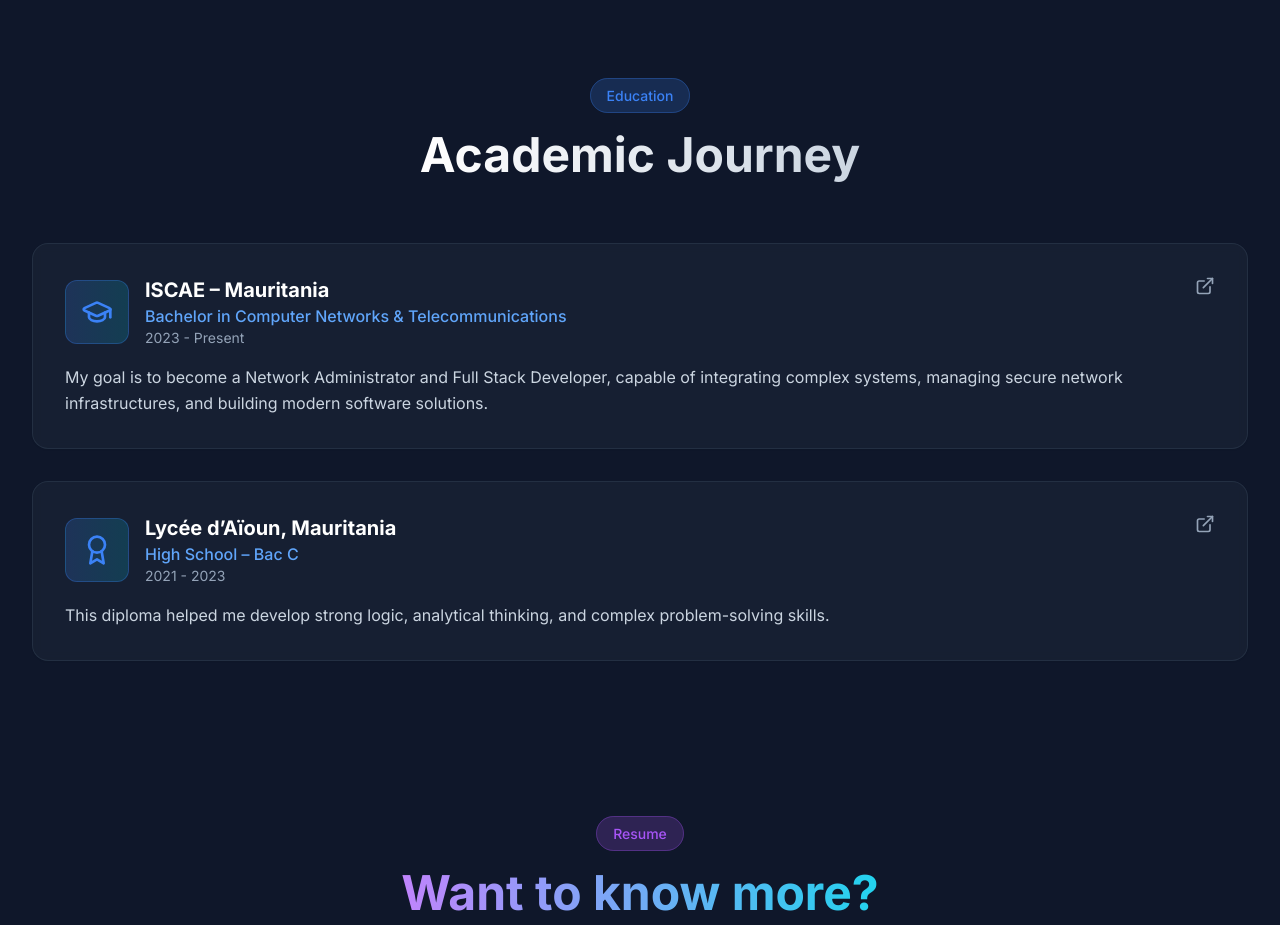
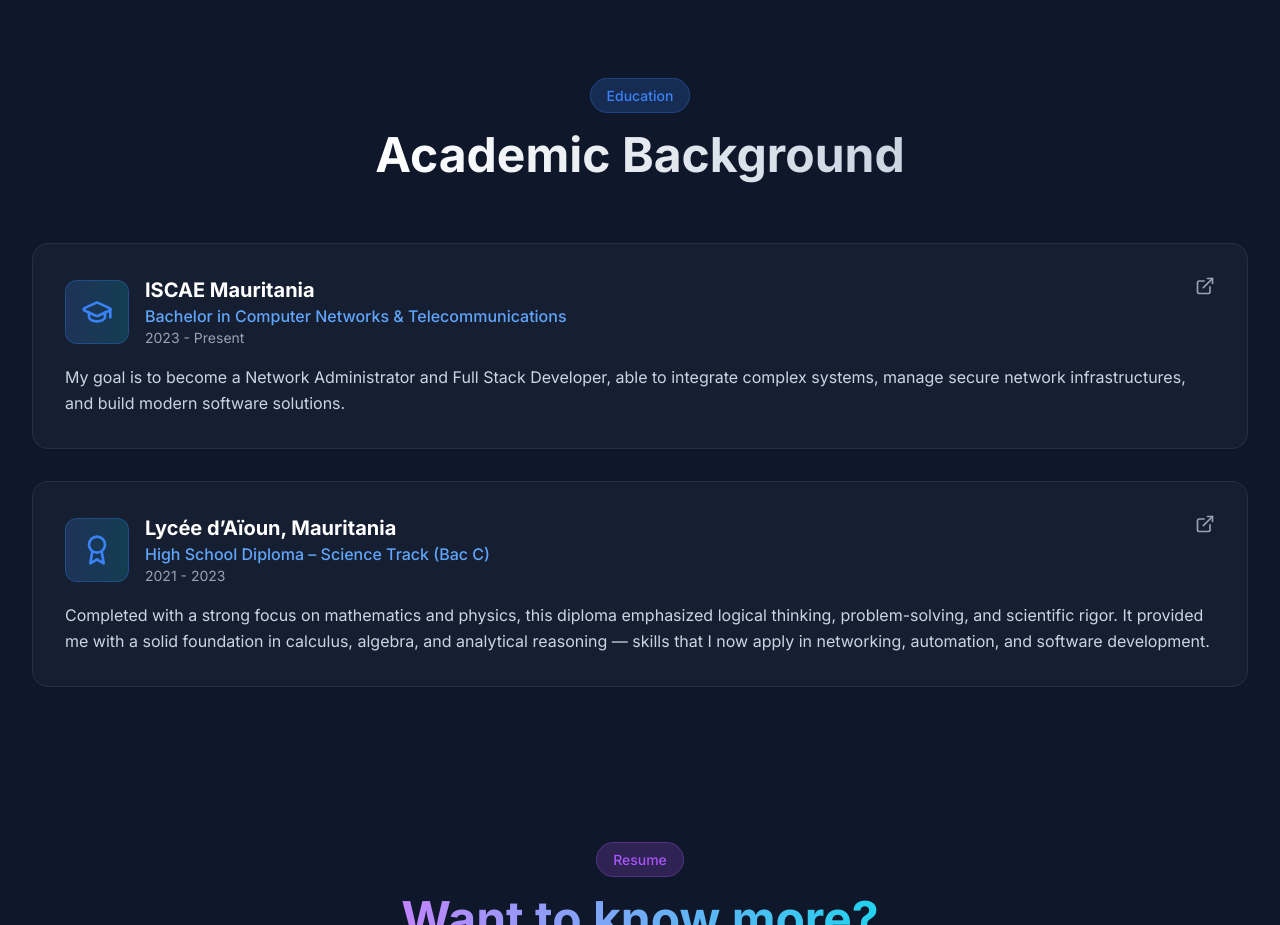
Before and after one commit to AbdellahiAhmed/MyPortfolio, a React (Vite) app: page / in a window 1280 px wide. Shown: the part 4540-5465 px from the top of the page. Built offline with nearby package versions, Linux system fonts and the light colour scheme.

Commit message:
add links to my educations

```diff
--- a/src/components/EducationSection.tsx
+++ b/src/components/EducationSection.tsx
@@ -10,6 +10,7 @@
     period: string;
     description: string;
     logo: string;
+    link?: string;
   }>;
 
   const logos: any = {
@@ -51,11 +52,23 @@
                       <p className="text-sm text-slate-600 dark:text-slate-400">{edu.period}</p>
                     </div>
                   </div>
-                  <button className="text-slate-500 dark:text-slate-400 hover:text-blue-600 dark:hover:text-white transition-colors">
-                    <ExternalLink className="h-5 w-5" />
-                  </button>
+
+                  {edu.link && (
+                    <a
+                      href={edu.link}
+                      target="_blank"
+                      rel="noopener noreferrer"
+                      className="text-slate-500 dark:text-slate-400 hover:text-blue-600 dark:hover:text-white transition-colors"
+                      aria-label="External link"
+                    >
+                      <ExternalLink className="h-5 w-5" />
+                    </a>
+                  )}
                 </div>
-                <p className="text-gray-800 dark:text-slate-300 mt-4 leading-relaxed">{edu.description}</p>
+
+                <p className="text-gray-800 dark:text-slate-300 mt-4 leading-relaxed">
+                  {edu.description}
+                </p>
               </div>
             );
           })}
--- a/src/i18n/en.json
+++ b/src/i18n/en.json
@@ -96,21 +96,23 @@
   ],
 
   "education.section": "Education",
-  "education.title": "Academic Journey",
+  "education.title": "Academic Background",
   "education.schools": [
     {
-      "institution": "ISCAE – Mauritania",
+      "institution": "ISCAE Mauritania",
       "degree": "Bachelor in Computer Networks & Telecommunications",
       "period": "2023 - Present",
-      "description": "My goal is to become a Network Administrator and Full Stack Developer, capable of integrating complex systems, managing secure network infrastructures, and building modern software solutions.",
-      "logo": "GraduationCap"
+      "description": "My goal is to become a Network Administrator and Full Stack Developer, able to integrate complex systems, manage secure network infrastructures, and build modern software solutions.",
+      "logo": "GraduationCap",
+      "link": "https://iscae.mr"
     },
     {
       "institution": "Lycée d’Aïoun, Mauritania",
-      "degree": "High School – Bac C",
+      "degree": "High School Diploma – Science Track (Bac C)",
       "period": "2021 - 2023",
-      "description": "This diploma helped me develop strong logic, analytical thinking, and complex problem-solving skills.",
-      "logo": "Award"
+      "description": "Completed with a strong focus on mathematics and physics, this diploma emphasized logical thinking, problem-solving, and scientific rigor. It provided me with a solid foundation in calculus, algebra, and analytical reasoning — skills that I now apply in networking, automation, and software development.",
+      "logo": "Award",
+      "link": "https://www.mauribac.com/fr/bac-2023-pFrFwkSfV/numero/02398/"
     }
   ],
 
--- a/src/i18n/fr.json
+++ b/src/i18n/fr.json
@@ -101,15 +101,17 @@
       "institution": "Institut Supérieur de Comptabilité et d'Administration des Entreprises de Mauritanie",
       "degree": "Licence en Réseaux Informatiques et Télécommunications",
       "period": "2023 - Présent",
-      "description": "Mon objectif est de devenir un Administrateur Réseau et un Développeur Full Stack, capable d’intégrer des systèmes complexes, de gérer des infrastructures réseau sécurisées, et de développer des solutions logicielles modernes.",
-      "logo": "GraduationCap"
+      "description": "Formation universitaire axée sur les domaines des technologies de l'information et des communications, avec une spécialisation dans les réseaux informatiques. Cette licence m'a permis de développer des compétences solides à la fois théoriques et pratiques, ainsi qu'une vision globale des infrastructures numériques modernes. Elle a renforcé mon esprit d’analyse, mes capacités techniques, et ma capacité à m’adapter aux évolutions rapides du secteur informatique.",
+      "logo": "GraduationCap",
+      "link": "https://iscae.mr"
     },
     {
       "institution": "Lycée d’Aïoun, Mauritanie",
       "degree": "Baccalauréat – Bac C",
       "period": "2021 - 2023",
-      "description": "Ce baccalauréat m’a permis d’acquérir une base solide en raisonnement logique, en résolution de problèmes complexes et en pensée analytique.",
-      "logo": "Award"
+      "description": "Diplôme obtenu avec une forte spécialisation en mathématiques et sciences physiques, axé sur le raisonnement logique, la résolution de problèmes complexes, et la rigueur scientifique. Cette formation m’a permis de développer une base solide en analyse, algèbre, physique, et raisonnement abstrait — des compétences que j’applique aujourd’hui dans les domaines des réseaux, de l’automatisation et de la programmation.",
+      "logo": "Award",
+      "link": "https://www.mauribac.com/fr/bac-2023-pFrFwkSfV/numero/02398/"
     }
   ],
 
```
